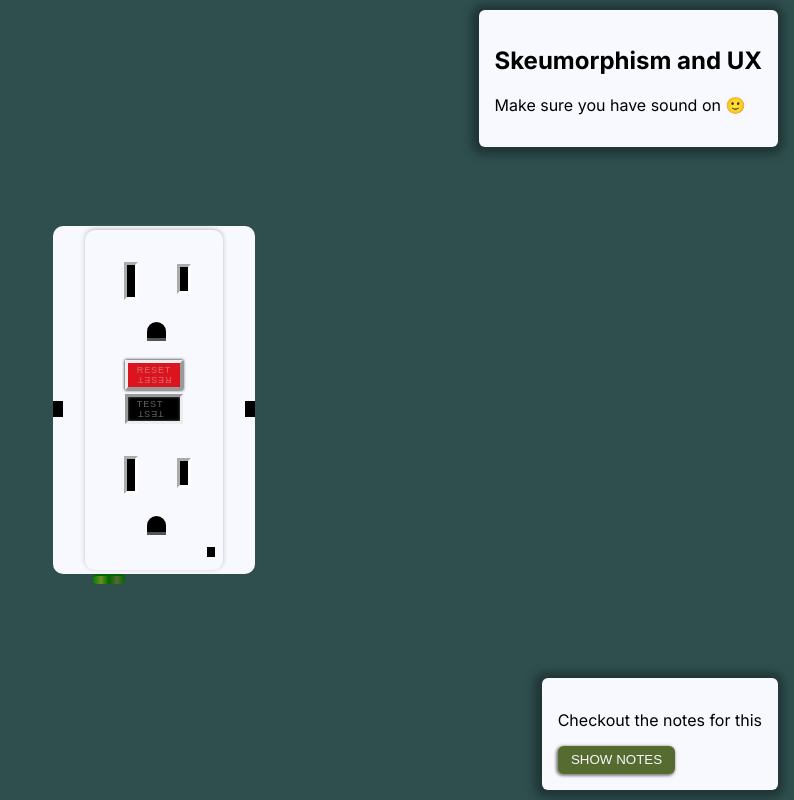
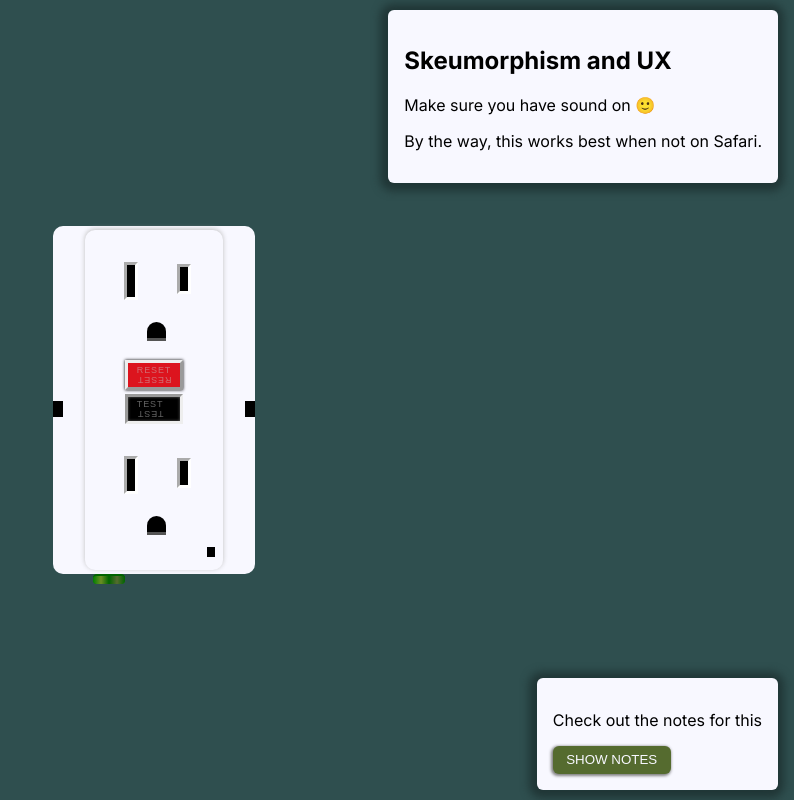
Before and after one commit to neobats/skeumorphism-studies, a React (Create React App) app: page / in a window 1280 px wide. Shown: the whole page, without its empty margins (486-1280 px from the left). Built offline with nearby package versions, Linux system fonts and the light colour scheme.

Commit message:
added a note about Safari

```diff
--- a/src/App.tsx
+++ b/src/App.tsx
@@ -100,7 +100,7 @@ export default function App() {
 
   useEffect(() => {
     const navigator = window.navigator
-    if (!navigator || !navigator.vibrate) {
+    if (!("vibrate" in navigator)) {
       // we don't have that mobile support
       return
     }
@@ -181,9 +181,10 @@ export default function App() {
                 🙂
               </span>
             </p>
+            <p>By the way, this works best when not on Safari.</p>
           </article>
           <article className="instructions bottom">
-            <p> Checkout the notes for this </p>
+            <p>Check out the notes for this </p>
             <button onClick={showNotes} className="btn">
               Show Notes
             </button>
```
